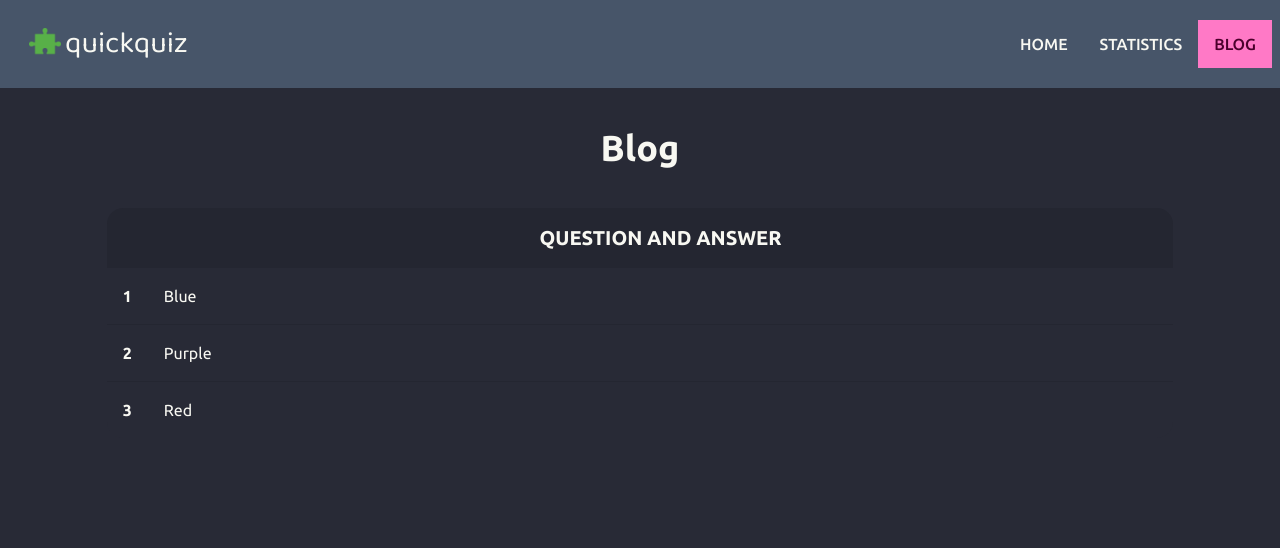
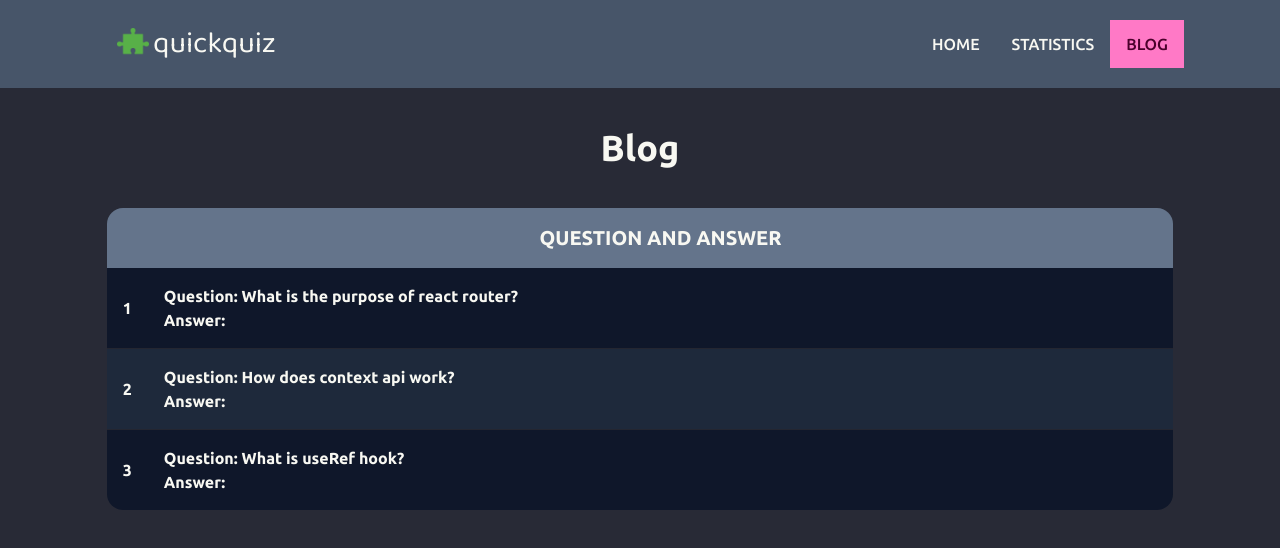
Before and after one commit to s-m-saifullah/Quickquizz, a React (Vite) app: page /blog in a window 1280 px wide. Shown: the top 548 px of the page. Built offline with nearby package versions, Linux system fonts and the light colour scheme.

Commit message:
fixed navbar sizing and added blog questions

```diff
--- a/src/components/Blog.jsx
+++ b/src/components/Blog.jsx
@@ -10,24 +10,36 @@ const Blog = () => {
         <table className="table w-full">
           <thead>
             <tr>
-              <th className="w-5"></th>
-              <th className="text-center text-base md:text-xl">
+              <th className="bg-slate-500 w-5"></th>
+              <th className="bg-slate-500 text-center text-base md:text-xl">
                 Question and Answer
               </th>
             </tr>
           </thead>
           <tbody>
             <tr>
-              <th>1</th>
-              <td>Blue</td>
+              <th className="bg-slate-900">1</th>
+              <td className="bg-slate-900">
+                <strong>Question: What is the purpose of react router?</strong>
+                <br />
+                <strong>Answer: </strong>
+              </td>
             </tr>
             <tr>
-              <th>2</th>
-              <td>Purple</td>
+              <th className="bg-slate-800">2</th>
+              <td className="bg-slate-800">
+                <strong>Question: How does context api work?</strong>
+                <br />
+                <strong>Answer: </strong>
+              </td>
             </tr>
             <tr>
-              <th>3</th>
-              <td>Red</td>
+              <th className="bg-slate-900">3</th>
+              <td className="bg-slate-900">
+                <strong>Question: What is useRef hook?</strong>
+                <br />
+                <strong>Answer: </strong>
+              </td>
             </tr>
           </tbody>
         </table>
--- a/src/components/Header.jsx
+++ b/src/components/Header.jsx
@@ -4,7 +4,7 @@ import { Link, NavLink } from "react-router-dom";
 const Header = () => {
   return (
     <div>
-      <div className="navbar bg-slate-600 py-5">
+      <div className="navbar bg-slate-600 py-5 md:px-24">
         <div className="navbar-start">
           <Link
             to="/"
```
